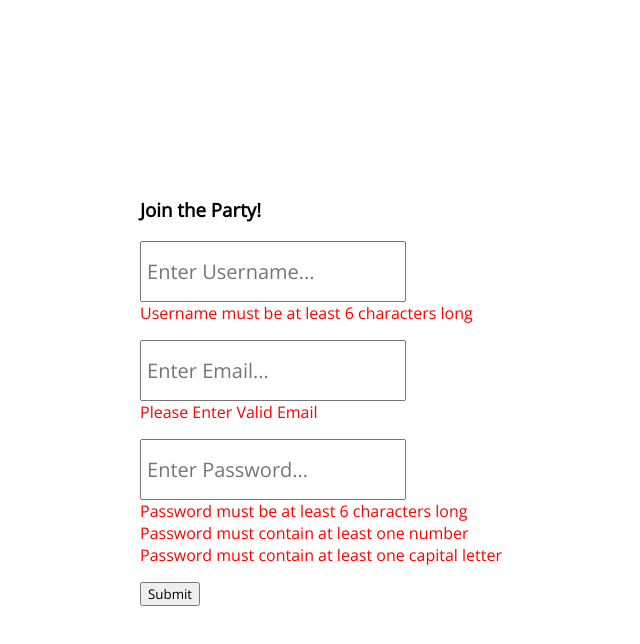
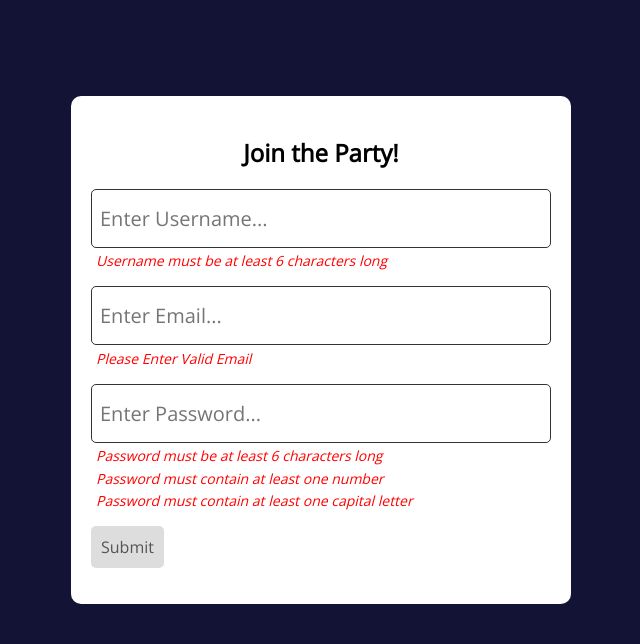
Before and after one commit to Mvcampbell3/react-form-validator, a React (Create React App) app: page / in a window 1280 px wide. Shown: the top 644 px of the page, without its empty margins (319-959 px from the left). Built offline with nearby package versions, Linux system fonts and the light colour scheme.

Commit message:
styles with conditional class names

```diff
--- a/src/App.css
+++ b/src/App.css
@@ -9,31 +9,6 @@ body{
   margin: 0;
 }
 
-.container{
-  display: flex;
-  height: 100vh;
-  justify-content: center;
-  align-items: center;
+.text-center{
+  text-align: center;
 }
-
-input[type='text'], input[type='password'] {
-  padding: 15px 5px;
-  font-size: 20px;
-}
-
-.input-group{
-  margin-bottom: 1em;
-}
-
-p.error-msg{
-  padding: 0;
-  margin: 0;
-}
-
-.red{
-  color: red;
-}
-
-.green{
-  color: green;
-}
--- a/src/LoginForm/index.js
+++ b/src/LoginForm/index.js
@@ -13,6 +13,8 @@ const LoginForm = props => {
   const [passwordNumbers, setPasswordNumbers] = useState(true);
   const [passwordCapitals, setPasswordCapitals] = useState(true);
 
+  const [allowSubmit, setAllowSubmit] = useState(false);
+
   const validateForm = e => {
     e.preventDefault();
     console.log('form submitted');
@@ -26,8 +28,44 @@ const LoginForm = props => {
       console.log('would send baby');
     } else {
       console.log('no no no');
+      shakeErrors();
     }
   };
+
+  const shakeErrors = () => {
+    const errorMsgs = [].slice.call(
+      document.querySelectorAll('.error-msg.red')
+    );
+    console.log(errorMsgs);
+    errorMsgs.forEach(errorMsg => {
+      errorMsg.classList.add('shake');
+      setTimeout(() => {
+        errorMsg.classList.remove('shake');
+      }, 350);
+    });
+  };
+
+  useEffect(() => {
+    console.log('running')
+    if (
+      !showEmail &&
+      !showUsername &&
+      !passwordNumbers &&
+      !passwordLength &&
+      !passwordCapitals
+    ) {
+      console.log('would set to true')
+      setAllowSubmit(true);
+    } else {
+      setAllowSubmit(false);
+    }
+  }, [
+    showEmail,
+    showUsername,
+    passwordCapitals,
+    passwordLength,
+    passwordNumbers
+  ]);
 
   // Username Validation Effect
   useEffect(() => {
@@ -75,14 +113,14 @@ const LoginForm = props => {
   }, [password]);
 
   return (
-    <div className='container'>
+    <div className='form-container'>
       <form
         className='form'
         autoComplete='off'
         onSubmit={e => {
           validateForm(e);
         }}>
-        <h3>Join the Party!</h3>
+        <h2 className='text-center'>Join the Party!</h2>
         <div className='input-group'>
           <input
             type='text'
@@ -134,7 +172,11 @@ const LoginForm = props => {
           </div>
         </div>
         <div className='input-group'>
-          <input type='submit' value='Submit' />
+          <input
+            className={allowSubmit ? "subBtn good": "subBtn not-good"}
+            type='submit'
+            value='Submit'
+          />
         </div>
       </form>
     </div>
--- a/src/LoginForm/loginForm.css
+++ b/src/LoginForm/loginForm.css
@@ -0,0 +1,84 @@
+.form-container{
+  display: flex;
+  height: 100vh;
+  justify-content: center;
+  align-items: center;
+  background-color: rgb(19, 19, 54);
+}
+
+.form{
+  width: 500px;
+  margin-top: -100px;
+  padding: 20px;
+  background-color: white;
+  border-radius: 10px;
+}
+
+.form input[type='text'], input[type='password'] {
+  padding: 15px 8px;
+  font-size: 20px;
+  width: 100%;
+  border: 1px #333 solid;
+  border-radius: 5px;
+}
+
+.subBtn {
+  background-color: #ddd;
+  color: black;
+  padding: 10px;
+  border: 0;
+  border-radius: 5px;
+  font-size: 16px;
+}
+
+.subBtn:active{
+  transform: scale(.95);
+}
+
+.input-group{
+  margin-bottom: 1em;
+}
+
+p.error-msg{
+  padding: 0;
+  margin: 0;
+  margin-top: .25em;
+  font-size: 14px;
+  font-style: italic;
+}
+
+.red{
+  color: rgb(255, 0, 0);
+}
+
+.green{
+  color: green;
+}
+
+.error-holder{
+  padding: 0px 5px;
+}
+
+.shake{
+  animation-name: shakeMsg;
+  animation-duration: .3s;
+  animation-fill-mode: forwards;
+  animation-timing-function: cubic-bezier(0.175, 0.885, 0.32, 1.275);
+}
+
+@keyframes shakeMsg{
+  0%, 100% { transform: translate(0px, 0px)}
+  33% {transform: translate(2px, 2px)}
+  67% {transform: translate(-2px, -2px)}
+}
+
+.good{
+  background-color: green;
+  color: white;
+  cursor: pointer;
+}
+
+.not-good{
+  background-color: #ddd;
+  color: #555;
+}
```
